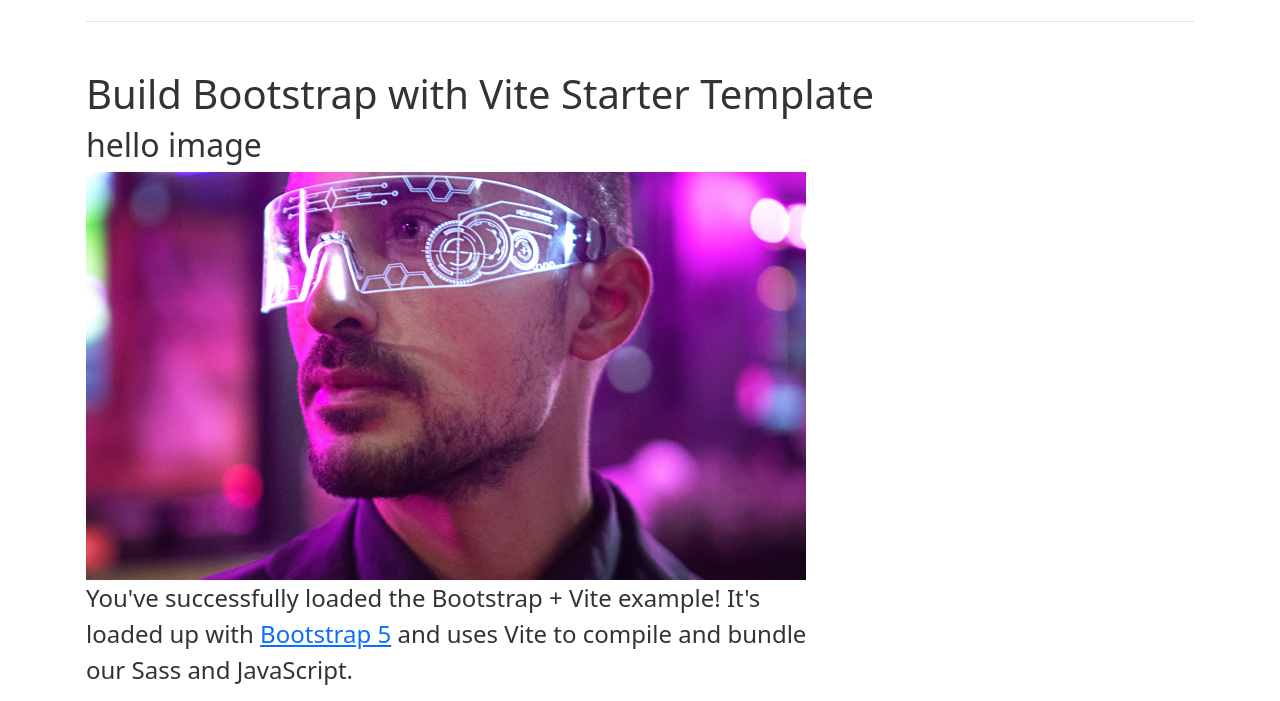
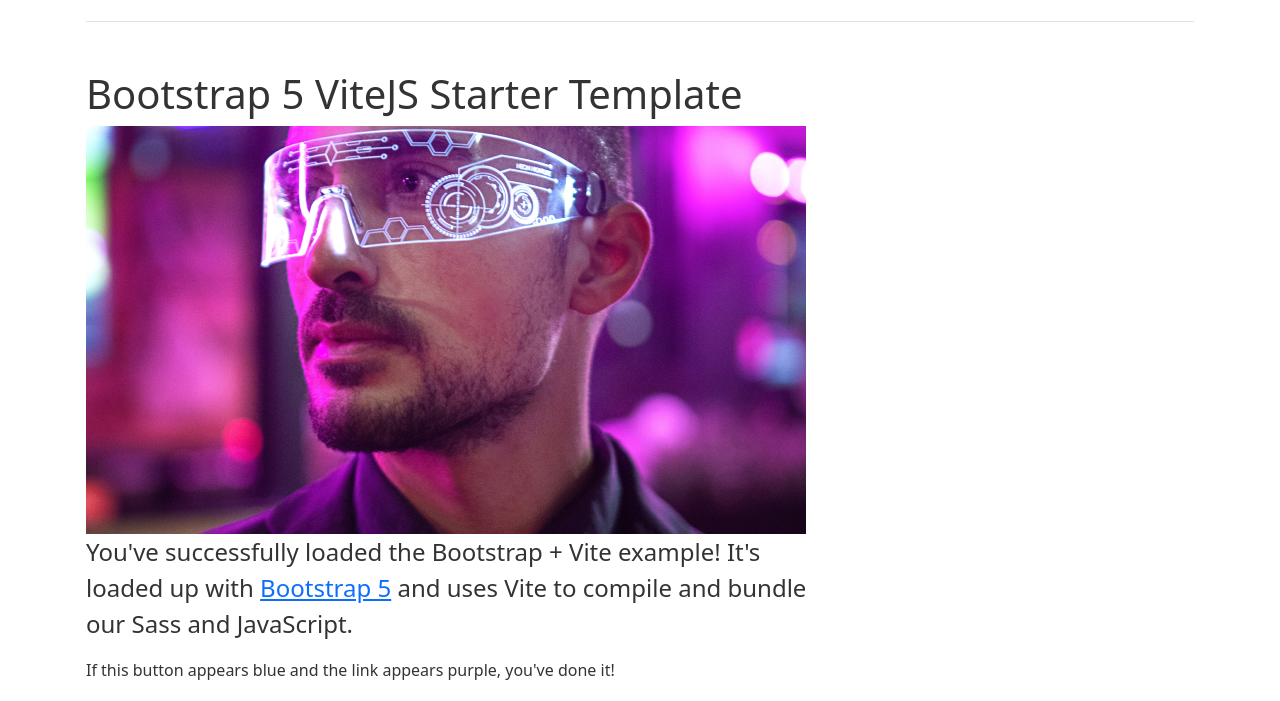
Before and after one commit to codescandy/Bootstrap-5-ViteJS-Starter-Template, a website built with Vite: page src/index.html in a window 1280 px wide. Shown: the part 83-784 px from the top of the page. Built offline with nearby package versions, Linux system fonts and the light colour scheme.

```diff
--- a/src/index.html
+++ b/src/index.html
@@ -51,8 +51,8 @@
         >
       </header>
 
-      <h1>Build Bootstrap with Vite Starter Template</h1>
-      <h2>hello image</h2>
+      <h1>Bootstrap 5 ViteJS Starter Template</h1>
+
       <div class="col-md-4"><img src="images/blog-img-1.jpg" alt="" /></div>
       <div class="col-lg-8 px-0">
         <p class="fs-4">
```
